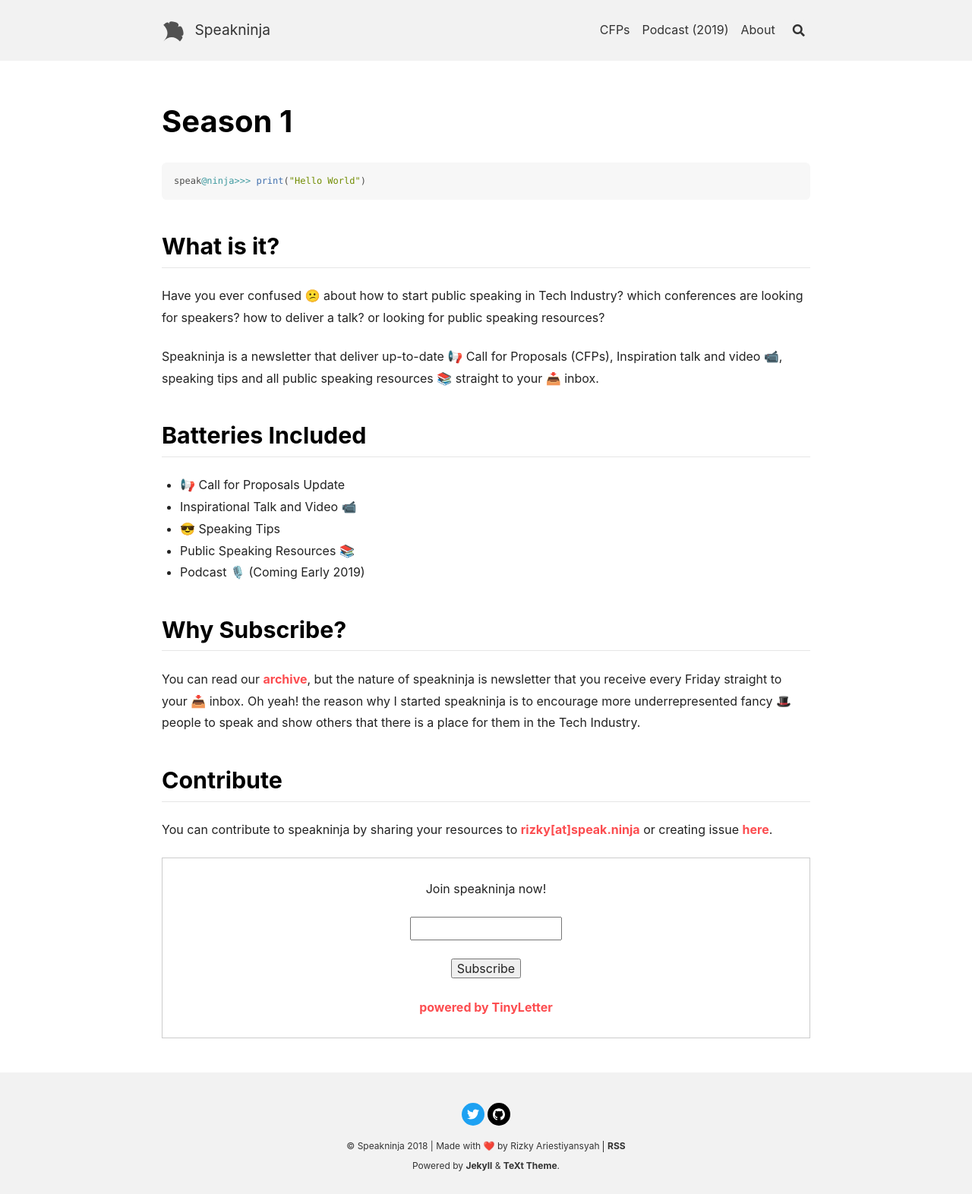
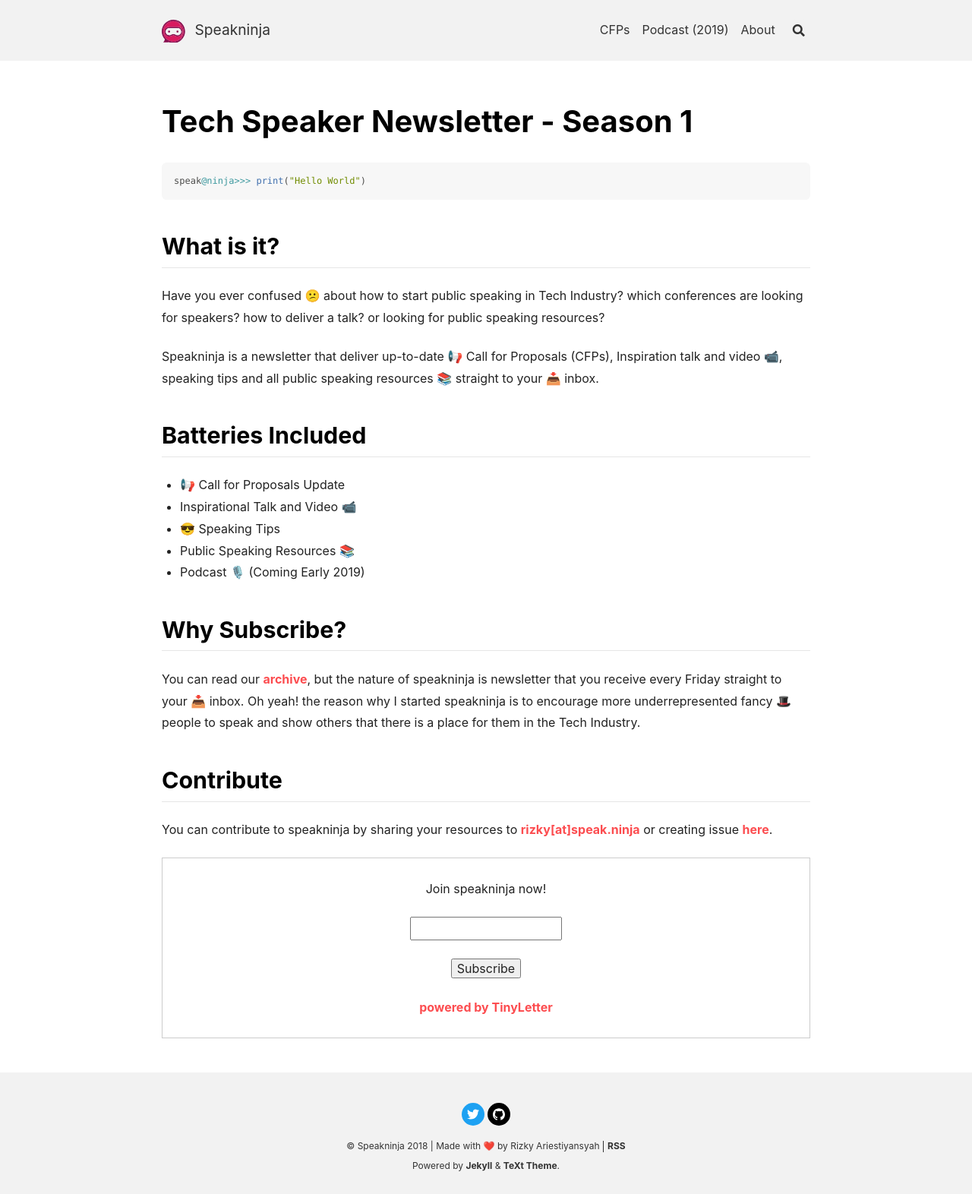
Before and after one commit to speakninja/speakninja.github.io, a Jekyll site: the page built from index.md, in a window 1280 px wide. Shown: the whole page at 76% size. Built offline with Jekyll 4.4.1, drawn with Linux system fonts in a browser that asks for light colours; nearby versions of some CDN libraries.

```diff
--- a/index.md
+++ b/index.md
@@ -1,7 +1,7 @@
 ---
 layout: article
 titles:
-  en: Season 1
+  en: Tech Speaker Newsletter - Season 1
 key: page-about
 ---
 
```
Also changed, not shown: _includes/svg/logo.svg, 1 other file.
